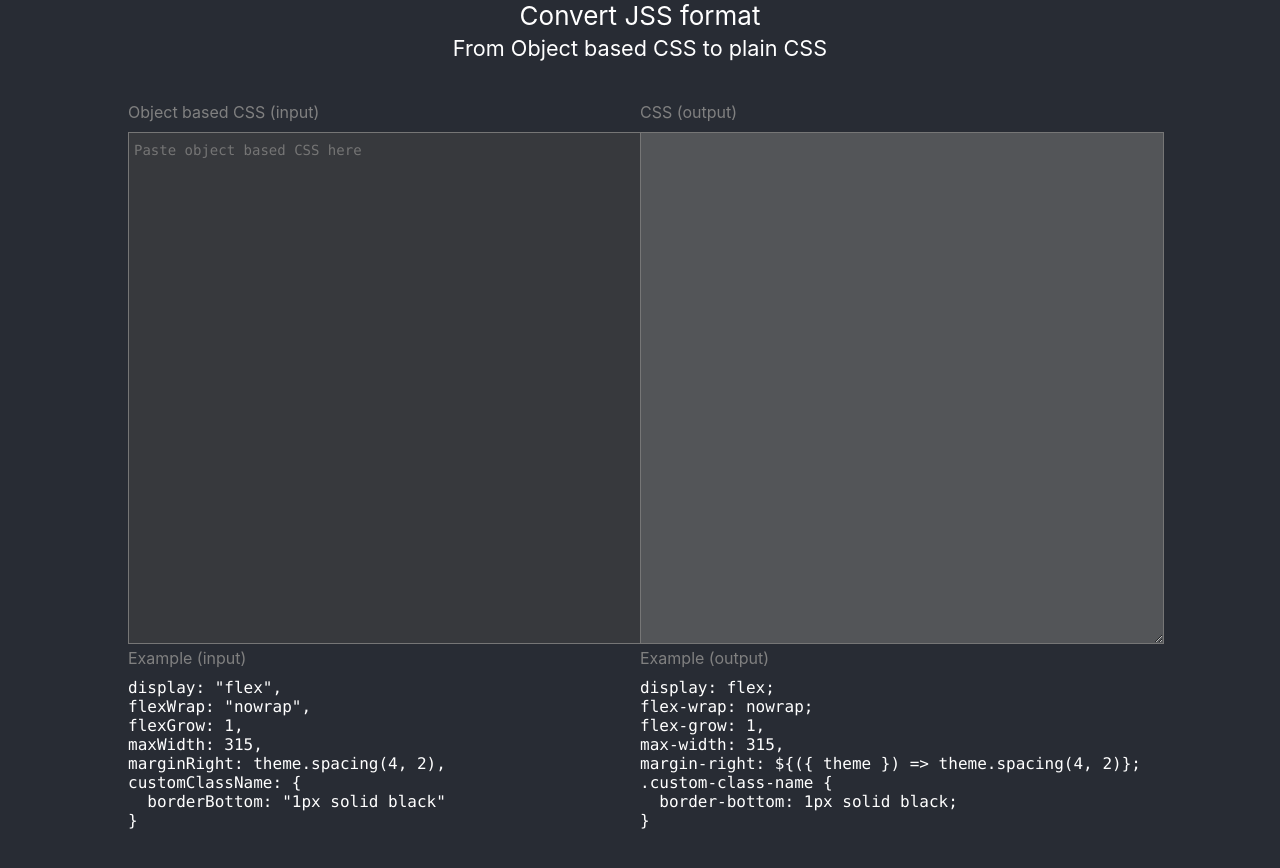
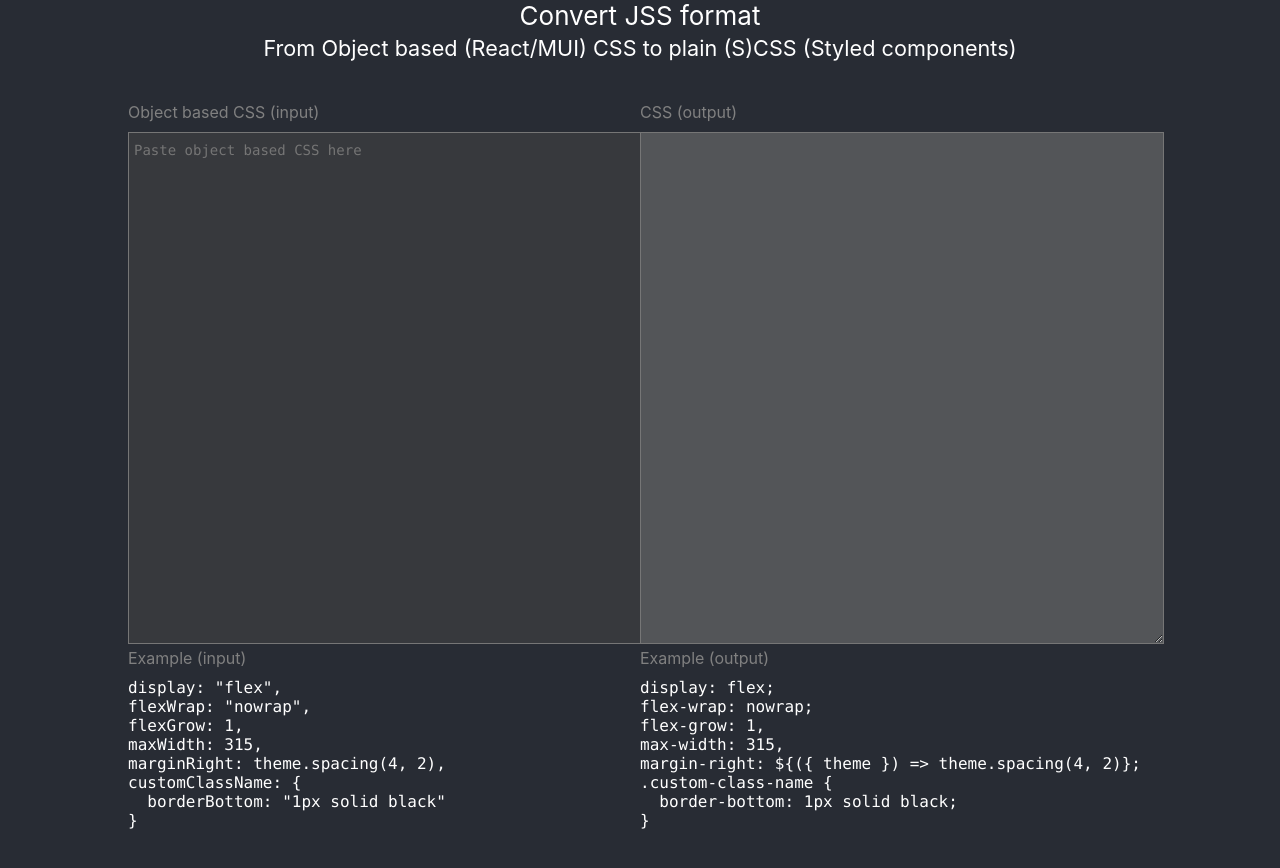
Before and after one commit to jimmybrawn/convert-jss, a React (Create React App) app: page / in a window 1280 px wide. Built offline with nearby package versions, Linux system fonts and the light colour scheme.

Commit message:
retype header

```diff
--- a/src/App.js
+++ b/src/App.js
@@ -29,7 +29,10 @@ function App() {
       <header className="App-header">
         Convert JSS format
         <div>
-          <small>From Object based CSS to plain CSS</small>
+          <small>
+            From Object based (React/MUI) CSS to plain (S)CSS (Styled
+            components)
+          </small>
         </div>
       </header>
       <main>
```
